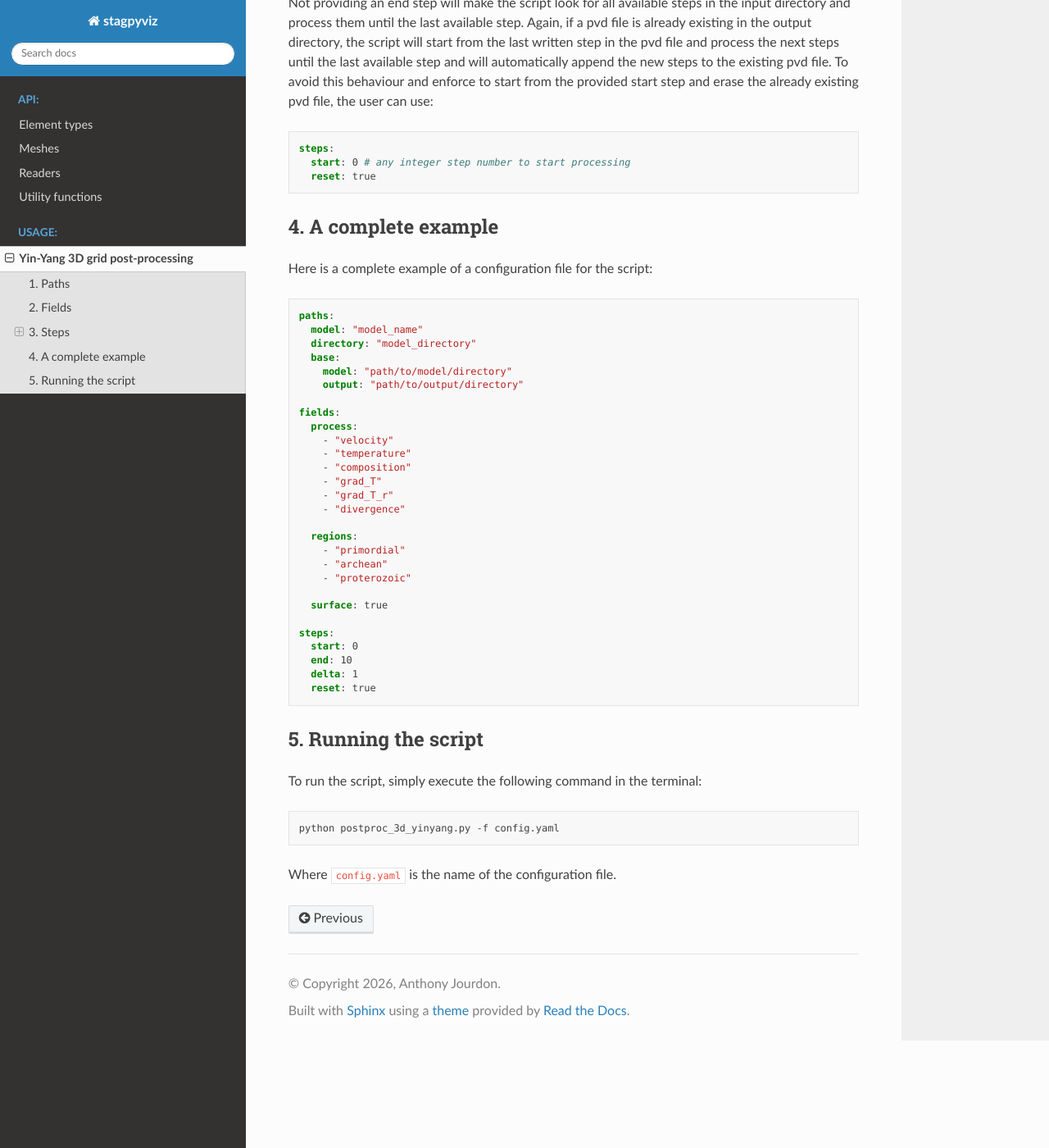
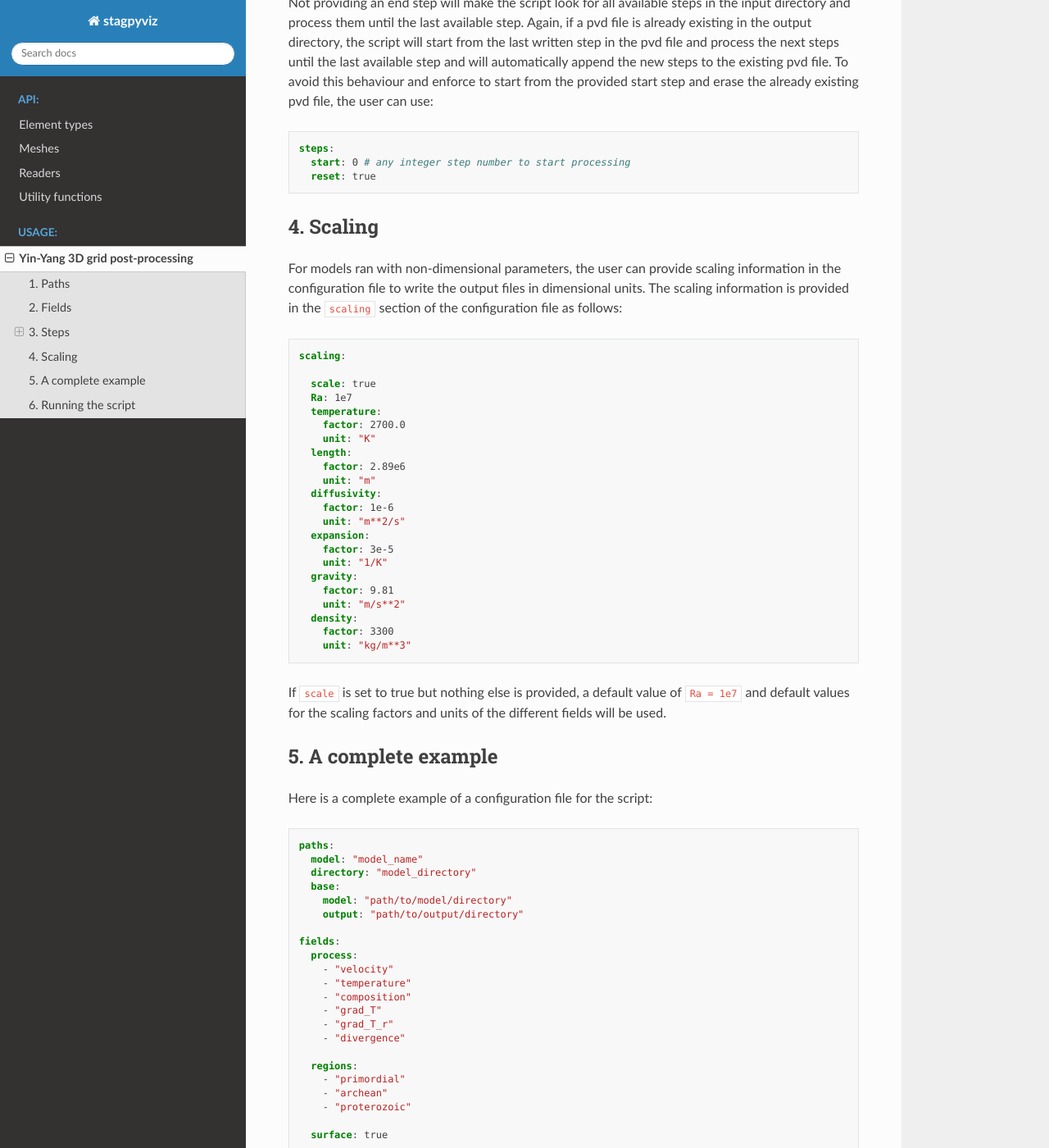
Before and after one commit to anthony-jourdon/stagpyviz, a Sphinx documentation site: the page built from docs/source/usage/postproc_yy.rst, in a window 1280 px wide and 1400 px high, scrolled down 3254 px. Shown: the whole window at 82% size. Built offline with Sphinx 7.4.7 and the Read the Docs theme 3.1.0, drawn with Linux system fonts in a browser that asks for light colours; pages that are not in the unit, such as notebooks, are missing from menus; some of the changed text lies outside the part shown.

Commit message:
Update documentation

```diff
--- a/docs/source/api/utils.rst
+++ b/docs/source/api/utils.rst
@@ -15,3 +15,9 @@ Timeseries
 .. autofunction:: stagpyviz.timeseries_append
 
 .. autofunction:: stagpyviz.timeseries_write
+
+I/O
+---
+
+.. autoclass:: stagpyviz.IOutils
+  :members:
--- a/docs/source/conf.py
+++ b/docs/source/conf.py
@@ -41,6 +41,7 @@ include_patterns = ['**',
 
 rst_prolog = """
 .. _pyvista.UnstructuredGrid: https://docs.pyvista.org/api/core/_autosummary/pyvista.unstructuredgrid
+.. _pint: https://pint.readthedocs.io/en/stable/
 """
 
 # -- Options for HTML output -------------------------------------------------
--- a/docs/source/index.rst
+++ b/docs/source/index.rst
@@ -17,9 +17,11 @@ Contents
   api/mesh
   api/parsers
   api/utils
+  api/scaling
 
 .. toctree::
   :maxdepth: 1
   :caption: Usage:
 
   usage/postproc_yy
+  usage/scaling_nondim
--- a/docs/source/usage/postproc_yy.rst
+++ b/docs/source/usage/postproc_yy.rst
@@ -180,7 +180,41 @@ the already existing pvd file, the user can use:
     start: 0 # any integer step number to start processing
     reset: true
 
-4. A complete example
+4. Scaling
+----------
+For models ran with non-dimensional parameters, the user can provide scaling information in the
+configuration file to write the output files in dimensional units.
+The scaling information is provided in the ``scaling`` section of the configuration file as follows:
+
+.. code-block:: yaml
+
+  scaling:
+
+    scale: true
+    Ra: 1e7
+    temperature:
+      factor: 2700.0
+      unit: "K"
+    length:
+      factor: 2.89e6
+      unit: "m"
+    diffusivity:
+      factor: 1e-6
+      unit: "m**2/s"
+    expansion:
+      factor: 3e-5
+      unit: "1/K"
+    gravity:
+      factor: 9.81
+      unit: "m/s**2"
+    density:
+      factor: 3300
+      unit: "kg/m**3"
+
+If ``scale`` is set to true but nothing else is provided, a default value of ``Ra = 1e7``
+and default values for the scaling factors and units of the different fields will be used.
+
+5. A complete example
 ---------------------
 Here is a complete example of a configuration file for the script:
 
@@ -215,7 +249,29 @@ Here is a complete example of a configuration file for the script:
     delta: 1
     reset: true
 
-5. Running the script
+  scaling:
+    scale: true
+    Ra: 1e7
+    temperature:
+      factor: 2700.0
+      unit: "K"
+    length:
+      factor: 2.89e6
+      unit: "m"
+    diffusivity:
+      factor: 1e-6
+      unit: "m**2/s"
+    expansion:
+      factor: 3e-5
+      unit: "1/K"
+    gravity:
+      factor: 9.81
+      unit: "m/s**2"
+    density:
+      factor: 3300
+      unit: "kg/m**3"
+
+6. Running the script
 ----------------------
 To run the script, simply execute the following command in the terminal:
 
```
